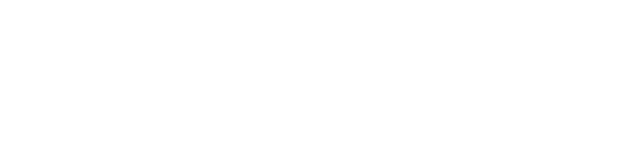
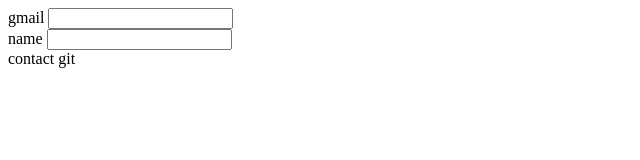
Before and after one commit to rahul-gc/local-taste, a plain HTML site: page index.html in a window 1280 px wide. Shown: the whole page, without its empty margins (0-640 px from the left). Drawn offline with Linux system fonts and the light colour scheme.

Commit message:
rahul branch

```diff
--- a/index.html
+++ b/index.html
@@ -1,11 +1,15 @@
 <!DOCTYPE html>
 <html lang="en">
-<head>
-    <meta charset="UTF-8">
-    <meta name="viewport" content="width=device-width, initial-scale=1.0">
+  <head>
+    <meta charset="UTF-8" />
+    <meta name="viewport" content="width=device-width, initial-scale=1.0" />
     <title>Document</title>
-</head>
-<body>
-
-</body>
+  </head>
+  <body>
+    <form>
+      <div>gmail <input type="text" /></div>
+      <div>name <input type="text" /></div>
+      <div>contact git </div>
+    </form>
+  </body>
 </html>
```
